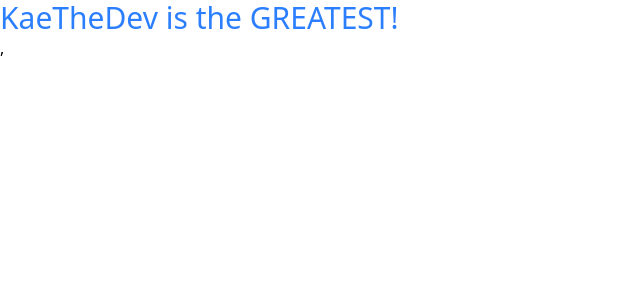
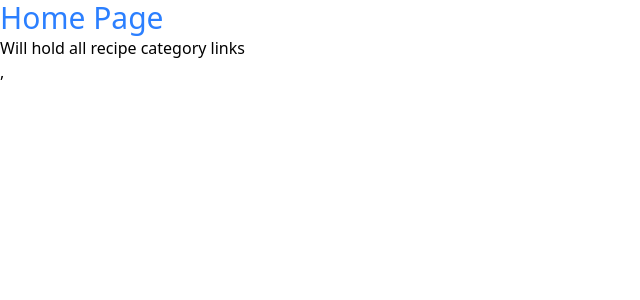
Before and after one commit to KaeTheDev/Recipe-Discovery-App, a React (Vite) app: page / in a window 1280 px wide. Shown: the top 300 px of the page, without its empty margins (0-640 px from the left). Built offline with nearby package versions, Linux system fonts and the light colour scheme.

Commit message:
Created Home page and set up route for it

```diff
--- a/src/App.tsx
+++ b/src/App.tsx
@@ -1,9 +1,14 @@
+import { Routes, Route, Link } from "react-router-dom";
+import { Home } from "./pages/Home";
+
 function App() {
   return (
     <>
-        <h2 className="text-3xl text-blue-500">KaeTheDev is the GREATEST!</h2>
+      <Routes>
+        <Route path="/" element={<Home />} />
+      </Routes>
     </>
-  )
+  );
 }
 
-export default App
+export default App;
--- a/src/pages/Home.tsx
+++ b/src/pages/Home.tsx
@@ -0,0 +1,8 @@
+export const Home: React.FC = () => {
+return(
+    <div>
+        <h1 className="text-3xl text-blue-500">Home Page</h1>
+        <p>Will hold all recipe category links</p>
+    </div>
+)
+}
```
Also changed, not shown: src/main.tsx (line endings or trailing spaces).
